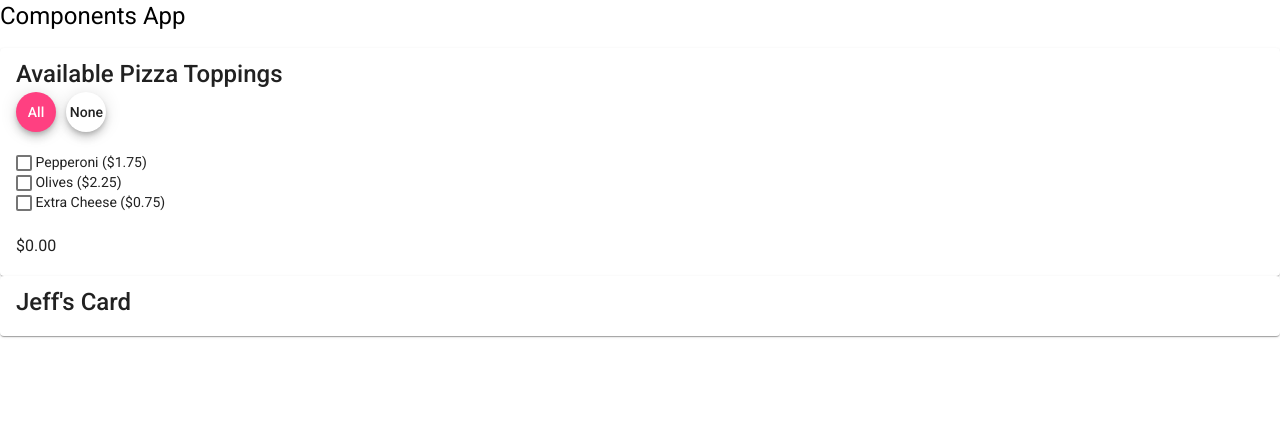
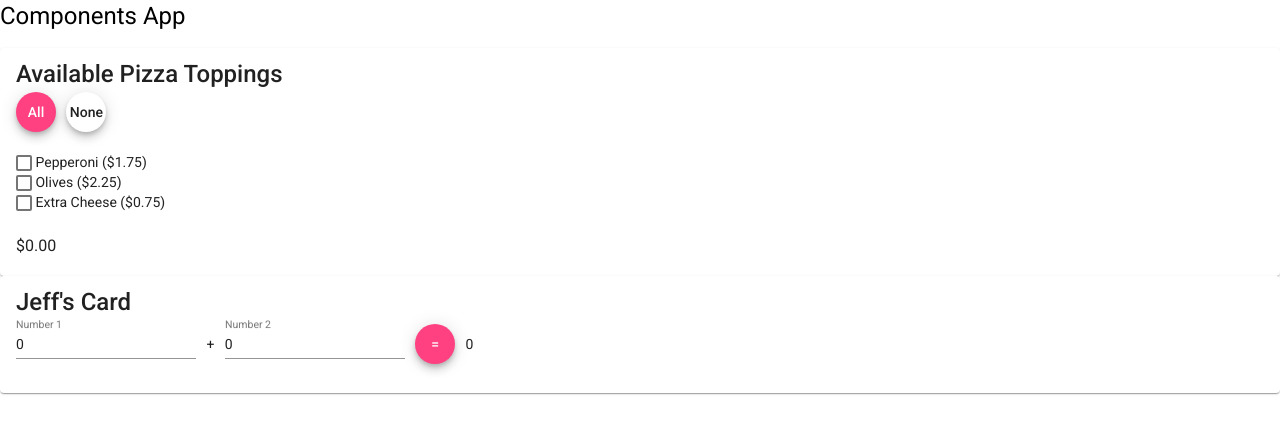
Before and after one commit to tsteelematc/components-5, an Angular app: page / in a window 1280 px wide. Shown: the top 434 px of the page. Built offline with nearby package versions, Linux system fonts and the light colour scheme.

Commit message:
Slack n tell done
Wasn't as hard as I thought

```diff
--- a/src/app/jdh-addition/jdh-addition.component.html
+++ b/src/app/jdh-addition/jdh-addition.component.html
@@ -3,6 +3,35 @@
         Jeff's Card
     </mat-card-title>
     <mat-card-content>
-
+        <mat-form-field>
+            <mat-label>
+                Number 1
+            </mat-label>
+            <input
+                matInput
+                type="number"
+                [(ngModel)]="numberOne"
+            />
+        </mat-form-field>
+            &nbsp; + &nbsp;
+        <mat-form-field>
+            <mat-label>
+                Number 2
+            </mat-label>
+            <input
+                matInput
+                type="number"
+                [(ngModel)]="numberTwo"
+            />
+        </mat-form-field>
+        &nbsp;
+        <button
+        mat-mini-fab
+        (click)=add();
+        >
+            =
+        </button>
+        &nbsp;
+        {{total}}
     </mat-card-content>
 </mat-card>
--- a/src/app/jdh-addition/jdh-addition.component.ts
+++ b/src/app/jdh-addition/jdh-addition.component.ts
@@ -1,3 +1,4 @@
+import { ThrowStmt } from '@angular/compiler';
 import { Component, OnInit } from '@angular/core';
 
 @Component({
@@ -12,4 +13,12 @@ export class JdhAdditionComponent implements OnInit {
   ngOnInit(): void {
   }
 
+  numberOne = 0;
+
+  numberTwo = 0;
+
+  total = 0;
+
+add = () => this.total = this.numberOne + this.numberTwo;
+
 }
```
